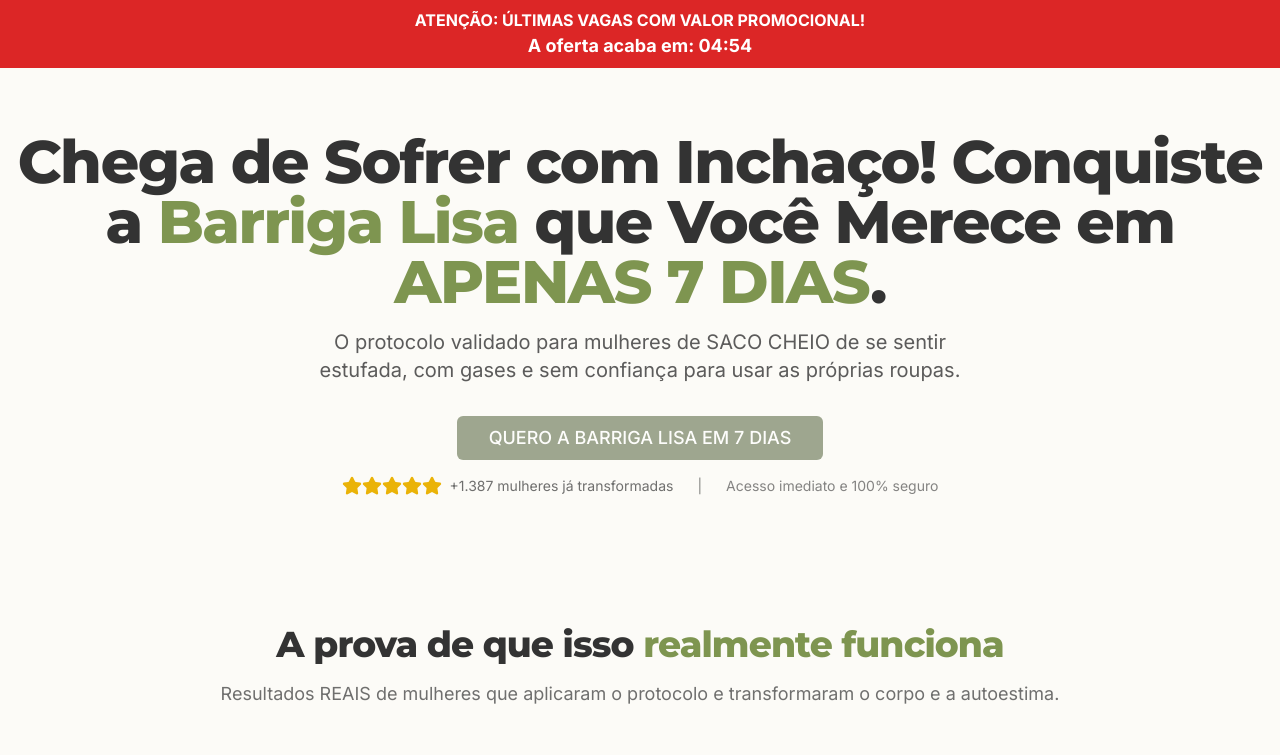
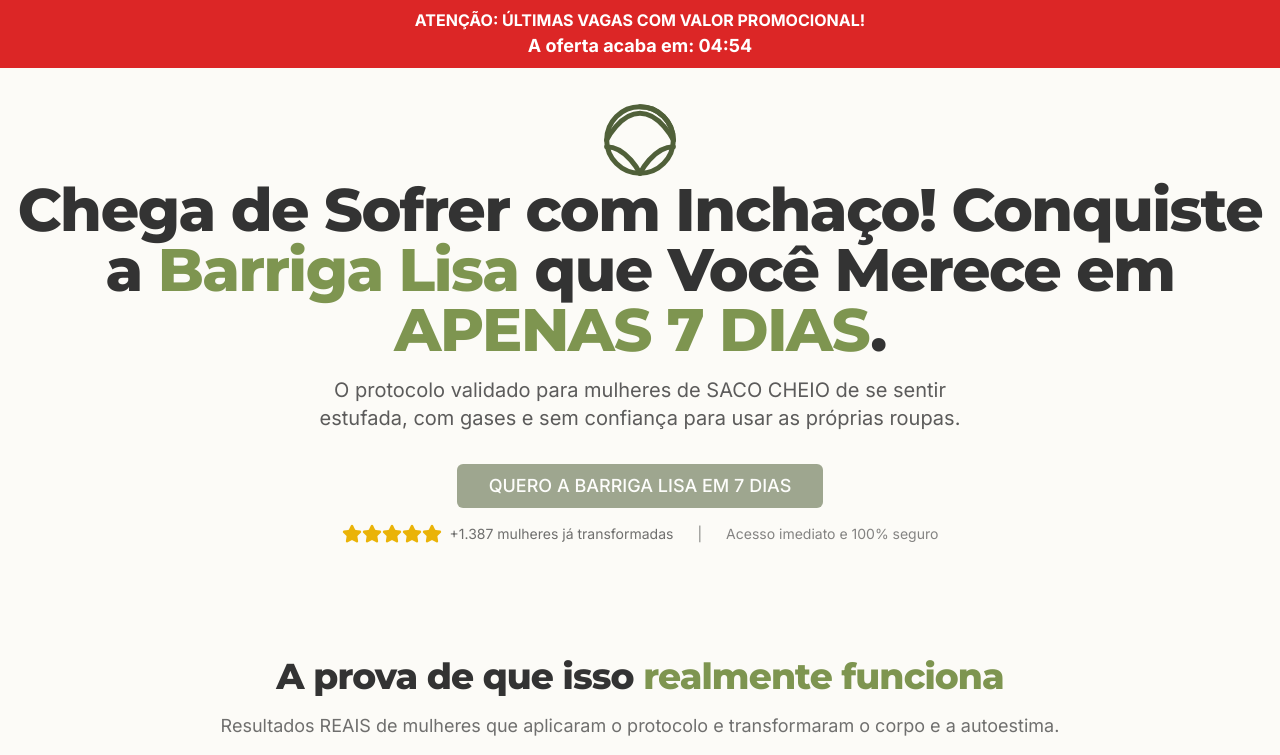
Before and after one commit to batatafaver/desinchafoodmap, a Next.js app: page / in a window 1280 px wide. Shown: the top 755 px of the page. Built offline with nearby package versions, Linux system fonts and the light colour scheme; grey boxes are pictures that could not be loaded.

Commit message:
Vamos usar essa folha como a LOGO da nossa LANDING PAGE, coloque ela cen

```diff
--- a/src/components/landing/Hero.tsx
+++ b/src/components/landing/Hero.tsx
@@ -1,3 +1,4 @@
+
 'use client';
 
 import Image from 'next/image';
@@ -5,12 +6,36 @@ import { Button } from '@/components/ui/button';
 import { Check, ShieldCheck, Star } from 'lucide-react';
 import { PlaceHolderImages } from '@/lib/placeholder-images';
 
+const LeafIcon = (props: React.SVGProps<SVGSVGElement>) => (
+    <svg xmlns="http://www.w3.org/2000/svg" width="64" height="64" viewBox="0 0 256 256" {...props}>
+        <path fill="currentColor" d="M211.06,79.51A6.1,6.1,0,0,0,205,76H143.2L168,42.58a6,6,0,0,0-8.83-8.1L45.06,140.49a6.08,6.08,0,0,0-1.07,7.39,6,6,0,0,0,6,4.12H112.8L88,188.42a6,6,0,0,0,8.83,8.1L211.06,89.51A6.08,6.08,0,0,0,211.06,79.51Z" opacity="0.2" />
+        <path fill="currentColor" d="M199.63,68.27a6,6,0,0,0-7.36,1.48L128,128.49,69.73,70.27a6,6,0,0,0-8.48,8.48L119.51,137,61,195.51a6,6,0,0,0,8.48,8.48L128,145.51l58.51,58.48a6,6,0,0,0,8.48-8.48L136.49,137l63.14-63.14A6,6,0,0,0,199.63,68.27Z" />
+    </svg>
+);
+
+
 export default function Hero() {
 
   return (
-    <section id="inicio" className="w-full bg-background py-12 md:py-16">
-      <div className="container mx-auto grid max-w-7xl grid-cols-1 items-center gap-10 px-4">
+    <section id="inicio" className="w-full bg-background pt-8 pb-12">
+      <div className="container mx-auto grid max-w-7xl grid-cols-1 items-center gap-6 px-4">
         <div className="text-center">
+        <svg
+            xmlns="http://www.w3.org/2000/svg"
+            viewBox="0 0 24 24"
+            fill="none"
+            stroke="currentColor"
+            strokeWidth="1.5"
+            strokeLinecap="round"
+            strokeLinejoin="round"
+            className="mx-auto h-20 w-20 text-accent"
+          >
+            <path d="M12 22c-5.523 0-10-4.477-10-10S6.477 2 12 2s10 4.477 10 10-4.477 10-10 10z" />
+            <path d="M12 2c5.523 0 10 4.477 10 10" />
+            <path d="M2 12S6 4 12 4s10 8 10 8" />
+            <path d="M12 22S8 14 2 14" />
+            <path d="M12 22s4-8 10-8" />
+          </svg>
           <h1 className="font-headline text-4xl font-extrabold tracking-tight md:text-5xl lg:text-6xl">
             Chega de Sofrer com Inchaço! Conquiste a <span className="text-primary">Barriga Lisa</span> que Você Merece em <span className="text-primary">APENAS 7 DIAS</span>.
           </h1>
```
